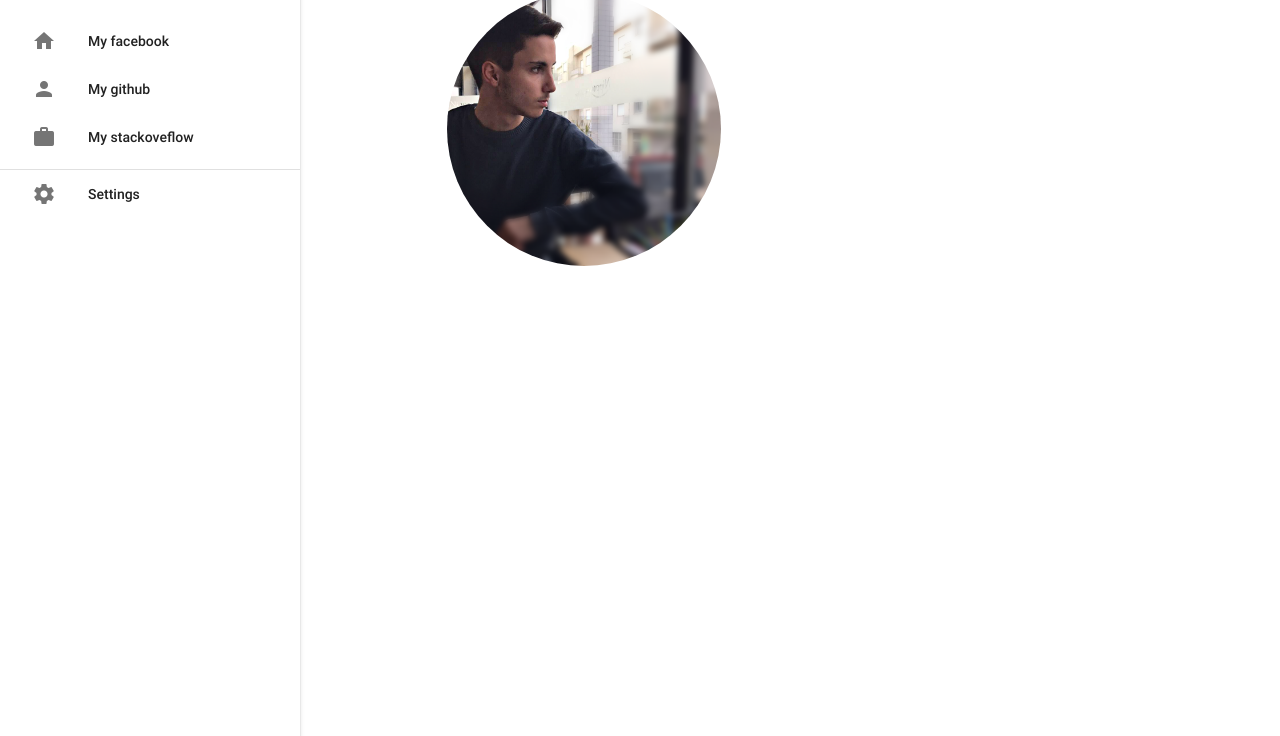
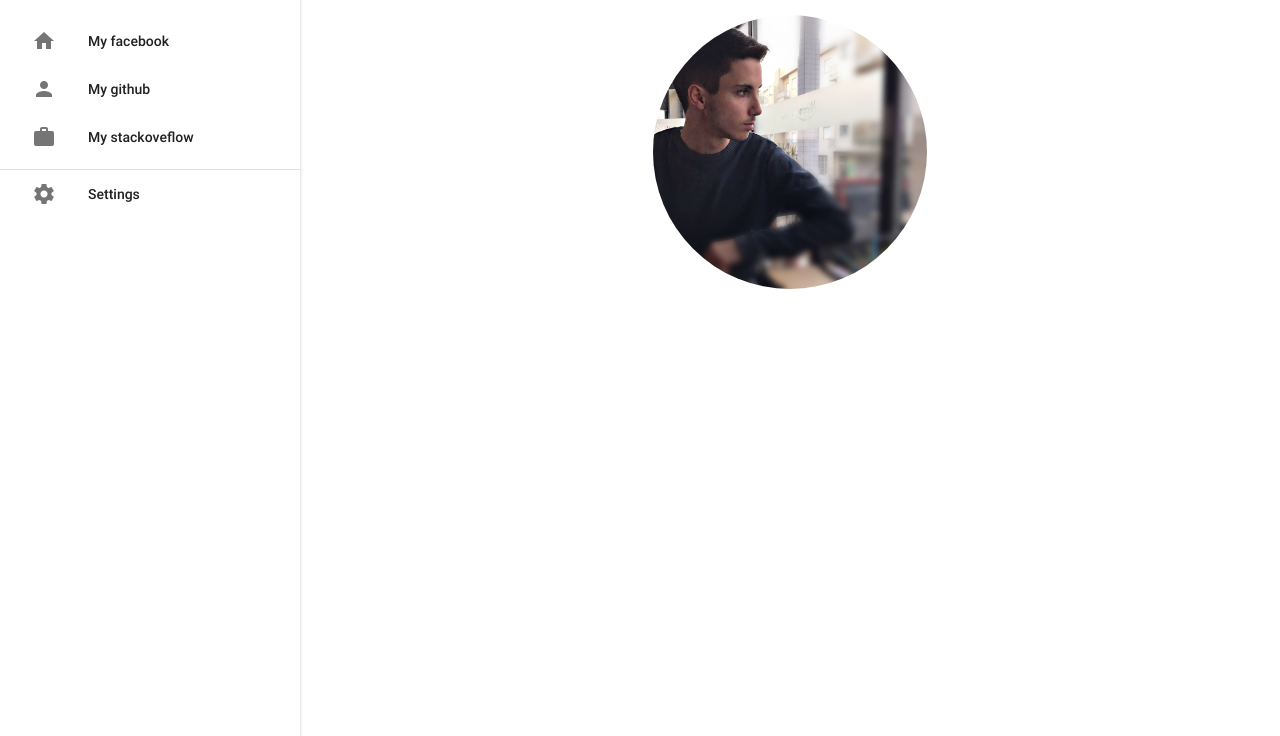
Before and after one commit to RicardoPetronilho98/RicardoPetronilho98.github.io, a plain HTML site: page index.html in a window 1280 px wide. Shown: the part 64-800 px from the top of the page. Drawn offline with nearby package versions, Linux system fonts and the light colour scheme.

Commit message:
adicionei cenas

```diff
--- a/index.html
+++ b/index.html
@@ -45,7 +45,12 @@
 
 		<div class="container">
 
-			 <img style="width: 40%; height: 40%;" class="center-align circle materialboxed" src="images/profile.png">
+			<br>
+
+ 			<center>
+ 				<img style="width: 40%; height: 40%; align: center" class="circle materialboxed" src="images/profile.png">
+
+ 			</center>
 
 
 
```
